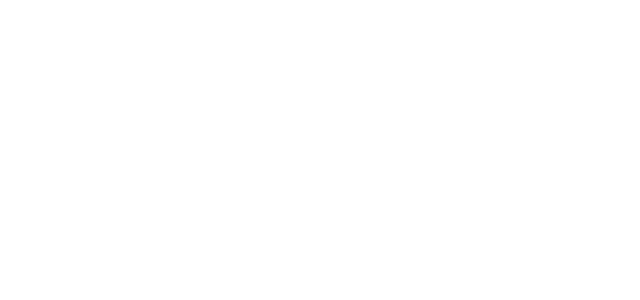
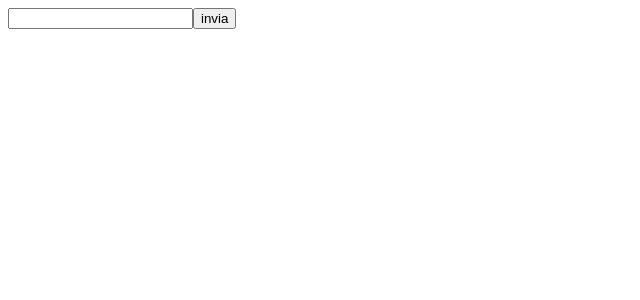
Before and after one commit to AndreaGul/vite-boolflix, a Vue app: page / in a window 1280 px wide. Shown: the top 300 px of the page, without its empty margins (0-640 px from the left). Built offline with nearby package versions, Linux system fonts and the light colour scheme.

Commit message:
feat:ricerca dei titoli in base ai dati inseirit dall'utente

```diff
--- a/package.json
+++ b/package.json
@@ -10,6 +10,7 @@
     "prova": "cd .."
   },
   "dependencies": {
+    "axios": "^1.6.2",
     "vue": "^3.3.8"
   },
   "devDependencies": {
--- a/src/components/AppMain.vue
+++ b/src/components/AppMain.vue
@@ -1,12 +1,40 @@
 <script>
+
+import axios from 'axios';
+import { store } from '../store';
+
+import AppMainSearch from './AppMainSearch.vue';
 export default {
   name: 'AppMain',
+
+  data(){
+    return{
+      store,
+    }
+  },
+
+  components: {
+    AppMainSearch,
+  },
+
+  methods: {
+    searchFilm(){
+      axios.get(this.store.apiUrl + '&query=' + this.store.searchKey).then((response) => {
+        this.store.SearchedFilm = response.data.results
+        console.log( response.data.results)
+      })
+    }
+  },
+
 
 
 };
 </script>
 
 <template>
+  <main>
+    <AppMainSearch @search="searchFilm"/>
+  </main>
 
 </template>
 
--- /dev/null
+++ b/src/components/AppMainSearch.vue
@@ -0,0 +1,28 @@
+<script>
+import { store } from '../store';
+
+
+export default {
+  name: 'AppMainSearch',
+
+  data() {
+    return {
+        store,
+    }
+  },
+
+
+};
+</script>
+
+<template>
+  <div>
+    <input type="text" v-model="this.store.searchKey">
+    <button @click="$emit ('search')">invia</button>
+  </div>
+
+
+
+</template>
+
+<style scoped lang="scss"></style>
--- a/src/store.js
+++ b/src/store.js
@@ -1,5 +1,7 @@
 import {reactive} from 'vue';
 
 export const store= reactive ({
-
+    searchKey: '',
+    SearchedFilm: [],
+    apiUrl: 'https://api.themoviedb.org/3/search/movie?api_key=7de02f08dfce896da1642ad84ebce808',
 })
```
Also changed, not shown: 2 other files (tests, documents, lock files or other folders).
